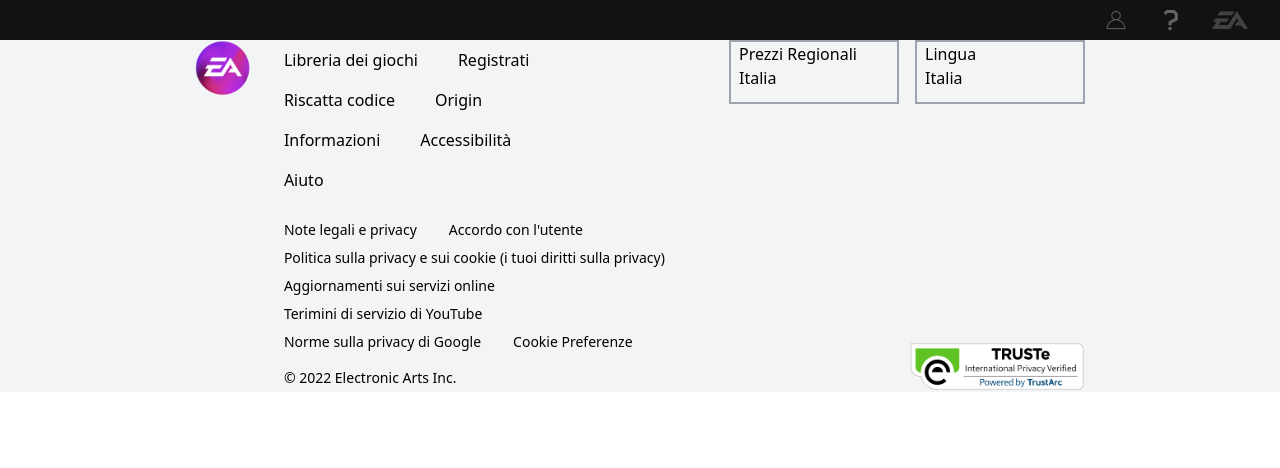
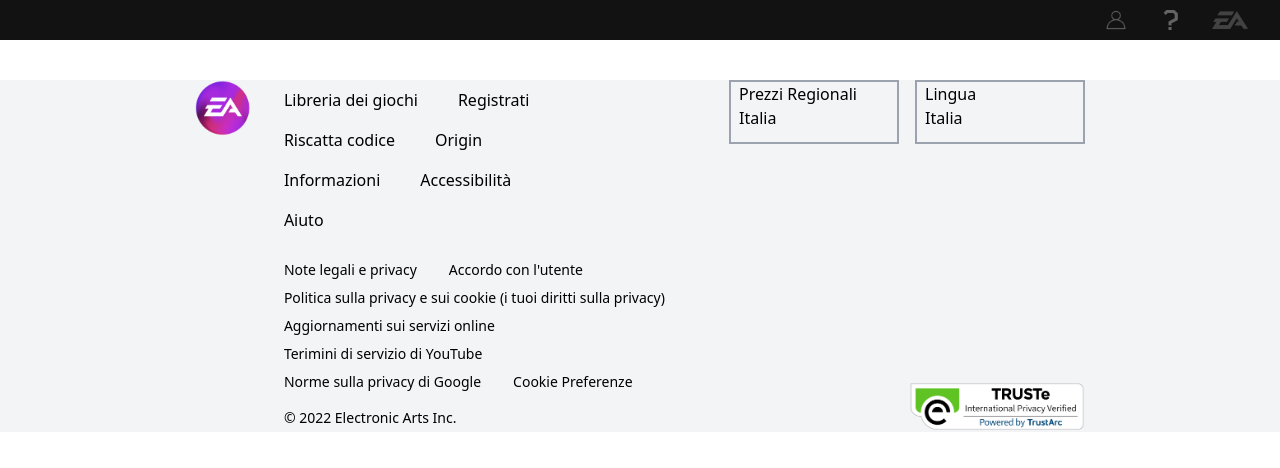
Before and after one commit to Folvin/EA-react-project-team4, a React (Create React App) app: page /homepage in a window 1280 px wide. Shown: the top 468 px of the page. Built offline with nearby package versions, Linux system fonts and the light colour scheme.

Commit message:
Update FooterContainer.tsx

```diff
--- a/src/global-components/FooterContainer.tsx
+++ b/src/global-components/FooterContainer.tsx
@@ -6,7 +6,7 @@
 
 function FooterContainer({children}: Props) {
     return (
-        <div className="px-[8%] bg-gray-100">
+        <div className="relative top-[40px] px-[8%] bg-gray-100">
             <div className="grid lg:grid-cols-10 lg:grid-rows-auto lg:mx-[8.6%]  gap-y-4">
                 {children}
             </div>
```
